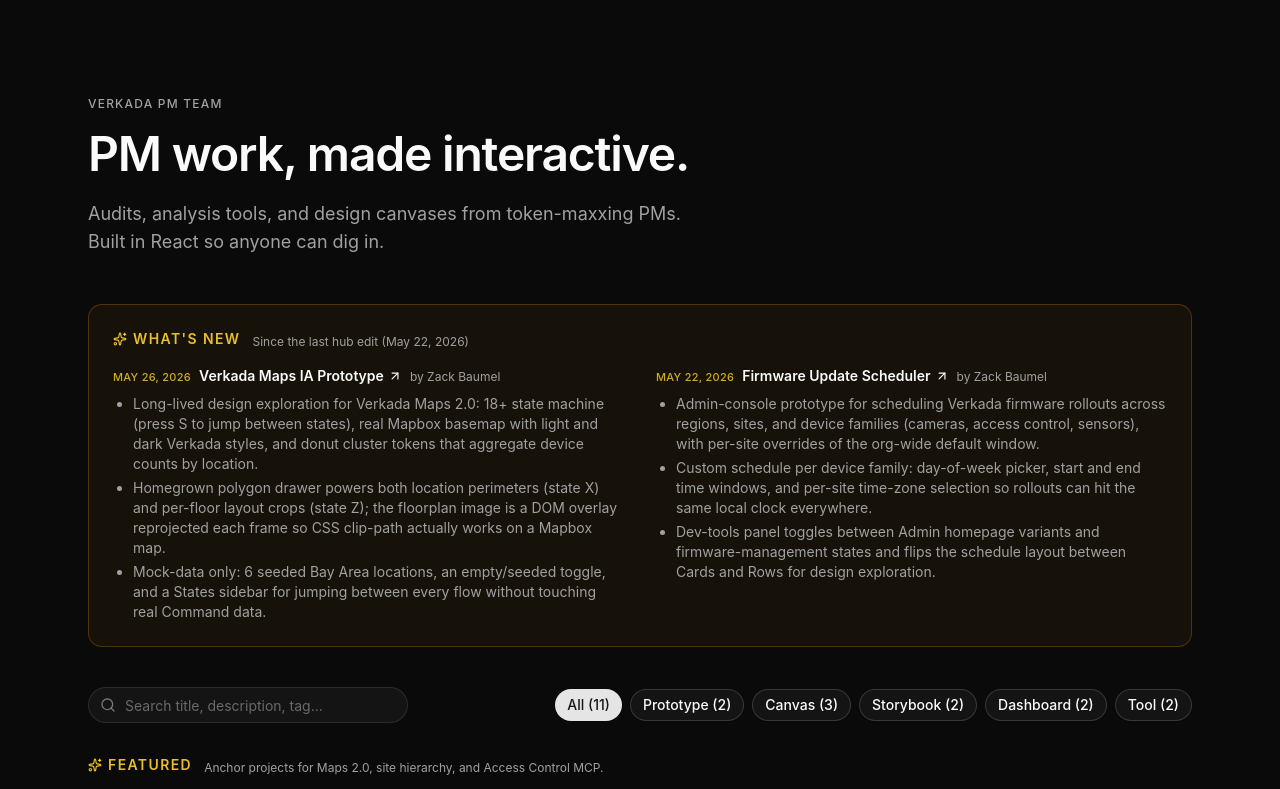
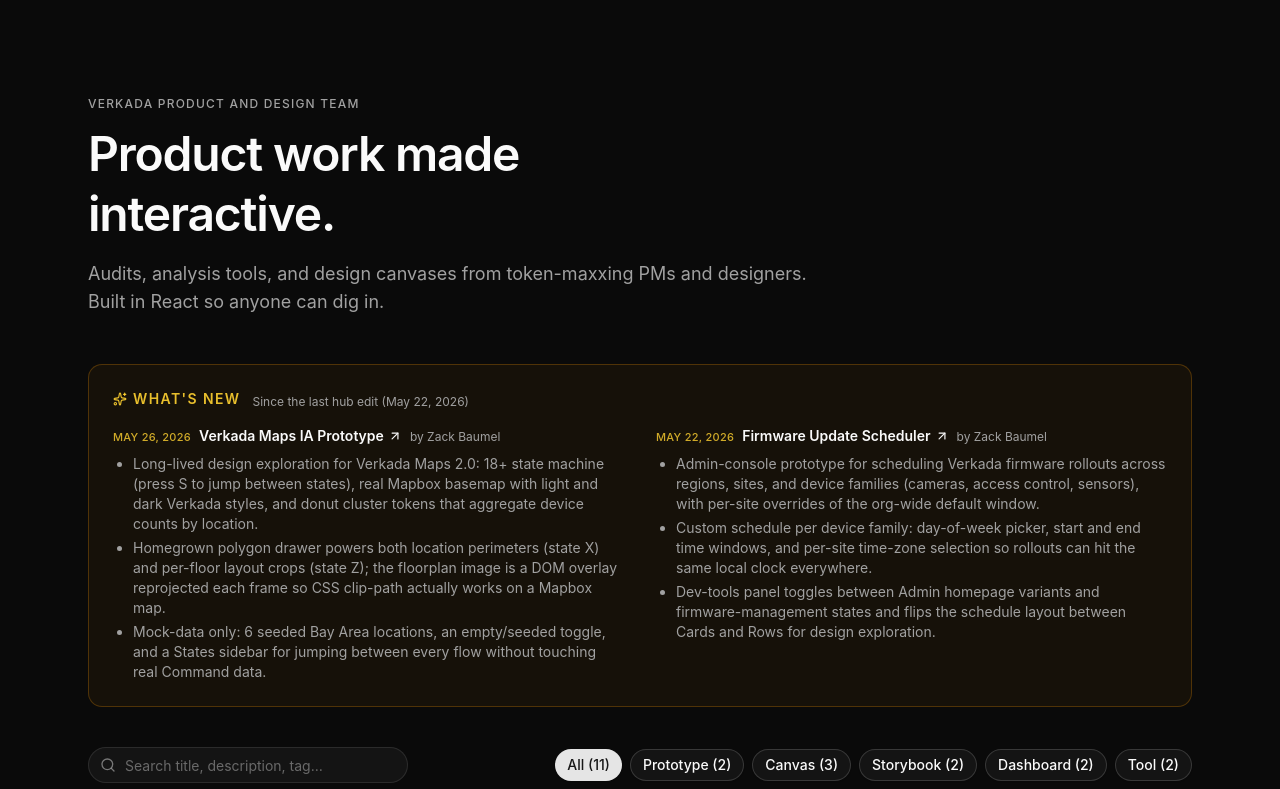
Before and after one commit to Ankush-Rustagi/Ankush-Rustagi.github.io, a React (Vite) app: page / in a window 1280 px wide. Shown: the top 789 px of the page. Built offline with nearby package versions, Linux system fonts and the light colour scheme.

Commit message:
Reframe hub for Product and Design team

```diff
--- a/src/App.tsx
+++ b/src/App.tsx
@@ -220,13 +220,13 @@
     <main className="mx-auto max-w-6xl px-6 py-16 md:py-24">
       <header className="mb-12">
         <p className="text-xs font-medium uppercase tracking-widest text-muted-foreground mb-3">
-          Verkada PM Team
+          Verkada Product and Design Team
         </p>
         <h1 className="text-4xl md:text-5xl font-semibold tracking-tight leading-tight max-w-2xl mb-4">
-          PM work, made interactive.
+          Product work made interactive.
         </h1>
         <p className="text-lg text-muted-foreground max-w-prose">
-          Audits, analysis tools, and design canvases from token-maxxing PMs.
+          Audits, analysis tools, and design canvases from token-maxxing PMs and designers.
         </p>
         <p className="text-lg text-muted-foreground max-w-prose">
           Built in React so anyone can dig in.
```
